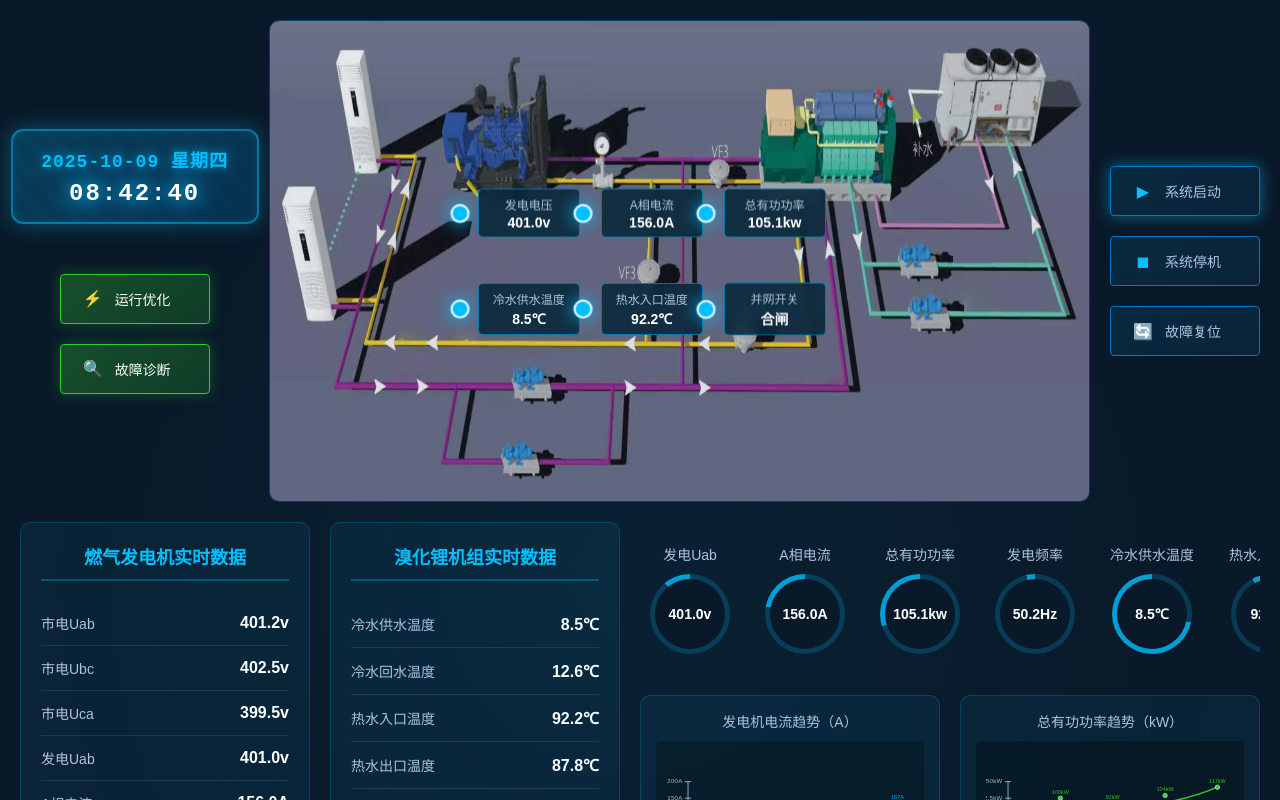
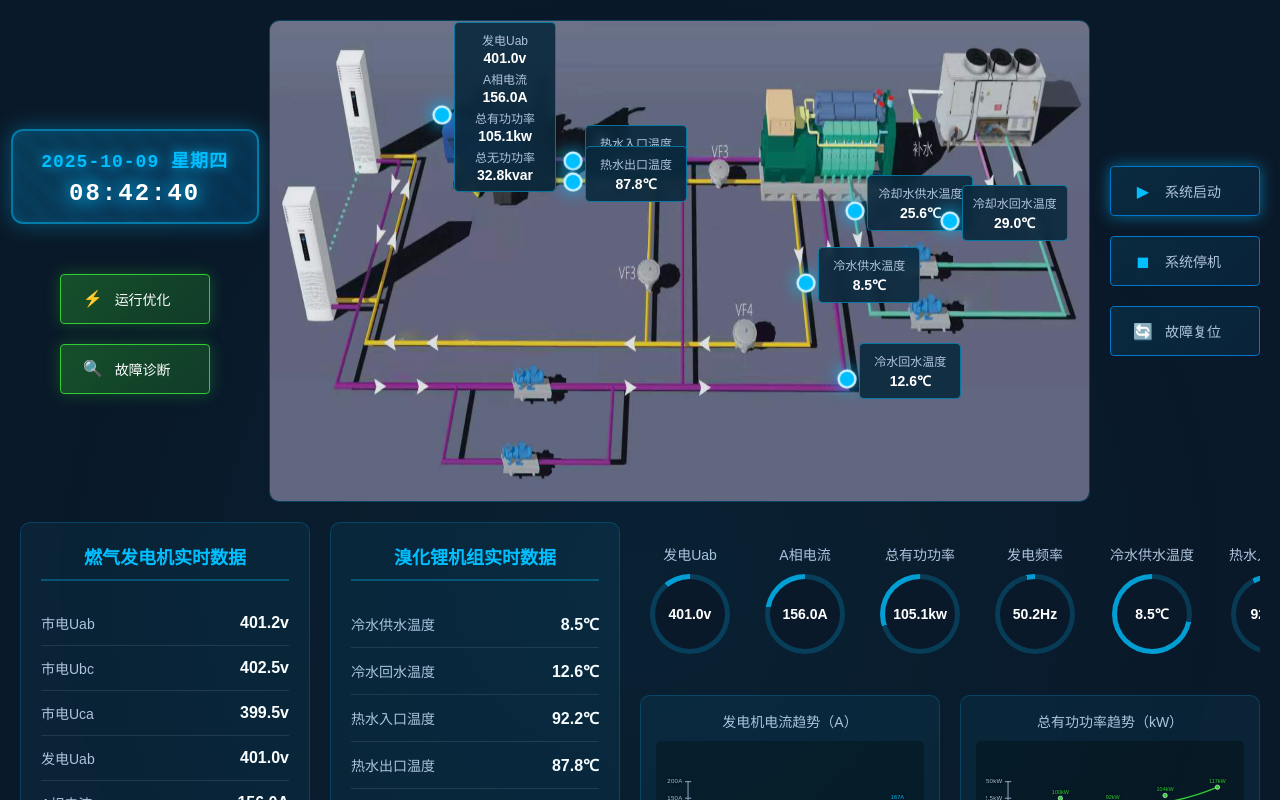
Before and after one commit to LittleExian/sim_digital, a Vue app: page / in a window 1280 px wide. Built offline with nearby package versions, Linux system fonts and the light colour scheme.

Commit message:
添加数据项

```diff
--- a/src/components/DataDashboard.vue
+++ b/src/components/DataDashboard.vue
@@ -24,73 +24,114 @@
 
       <!-- 中央图片区域（占3/5） -->
       <div class="central-image-container">
-        <div class="equipment-image-wrapper" v-if="currentSystemState === 'running'">
+        <div class="equipment-image-wrapper">
           <!-- 底层图片 -->
           <img src="/equipment.png" alt="三联供系统设备示意图" style="width: 100%; height: 100%; object-fit: fill;">
 
           <!-- 顶层数据点层 -->
           <div class="data-points-overlay">
-            <!-- 燃气发电机数据点 -->
-             <div class="data-point" style="left: 30%; top: 40%;" :class="{ 'alert': systemData.running.generator.UabValue < 380 || systemData.running.generator.UabValue > 420 }" @click.stop="toggleDataLabels">
+            <!-- 冷却水供水温度 -->
+             <div class="data-point" style="left: 70.5%; top: 40%;" :class="{ 'alert': currentSystemState === 'shutdown' }" @click.stop="toggleDataLabels('coolingWaterSupplyTemperature')">
+               <div class="data-point-wrapper">
                  <div class="data-point-circle"></div>
-               <div class="data-point-label" v-if="showDataLabels">
-                 <div class="data-point-title">发电电压</div>
-                 <div class="data-point-value">{{ systemData.running.generator.Uab }}</div>
+                 <div class="data-point-content">
+                   <div class="data-point-label" v-if="dataPointsVisibility.coolingWaterSupplyTemperature">
+                     <div class="data-point-title">冷却水供水温度</div>
+                     <div class="data-point-value">{{ systemData[currentSystemState].lithium.coolInTemp }}</div>
+                   </div>
+                 </div>
                </div>
              </div>
 
-             <!-- 电流数据点 -->
-             <div class="data-point" style="left: 45%; top: 40%;" :class="{ 'alert': systemData.running.generator.currentAValue > 180 }" @click.stop="toggleDataLabels">
+             <!-- 冷却水回水温度 -->
+             <div class="data-point" style="left: 82%; top: 42%;" :class="{ 'alert': currentSystemState === 'shutdown' }" @click.stop="toggleDataLabels('coolingWaterReturnTemperature')">
+               <div class="data-point-wrapper">
                  <div class="data-point-circle"></div>
-               <div class="data-point-label" v-if="showDataLabels">
-                 <div class="data-point-title">A相电流</div>
-                 <div class="data-point-value">{{ systemData.running.generator.currentA }}</div>
+                 <div class="data-point-content">
+                   <div class="data-point-label" v-if="dataPointsVisibility.coolingWaterReturnTemperature">
+                     <div class="data-point-title">冷却水回水温度</div>
+                     <div class="data-point-value">{{ systemData[currentSystemState].lithium.coolOutTemp }}</div>
+                   </div>
+                 </div>
                </div>
              </div>
 
-             <!-- 功率数据点 -->
-             <div class="data-point" style="left: 60%; top: 40%;" :class="{ 'alert': systemData.running.generator.powerTotalValue < 30 }" @click.stop="toggleDataLabels">
+             <!-- 冷水供水温度 -->
+             <div class="data-point" style="left: 64.5%; top: 55%;" :class="{ 'alert': currentSystemState === 'shutdown' }" @click.stop="toggleDataLabels('coldWaterSupplyTemperature')">
+               <div class="data-point-wrapper">
                  <div class="data-point-circle"></div>
-               <div class="data-point-label" v-if="showDataLabels">
-                 <div class="data-point-title">总有功功率</div>
-                 <div class="data-point-value">{{ systemData.running.generator.powerTotal }}</div>
+                 <div class="data-point-content">
+                   <div class="data-point-label" v-if="dataPointsVisibility.coldWaterSupplyTemperature">
+                     <div class="data-point-title">冷水供水温度</div>
+                     <div class="data-point-value">{{ systemData[currentSystemState].lithium.coldInTemp }}</div>
+                   </div>
+                 </div>
                </div>
              </div>
 
-             <!-- 冷水温度数据点 -->
-             <div class="data-point" style="left: 30%; top: 60%;" :class="{ 'alert': systemData.running.lithium.coldInTempValue > 12 }" @click.stop="toggleDataLabels">
+             <!-- 冷水回水温度 -->
+             <div class="data-point" style="left: 69.5%; top: 75%;" :class="{ 'alert': currentSystemState === 'shutdown' }" @click.stop="toggleDataLabels('coldWaterReturnTemperature')">
+               <div class="data-point-wrapper">
                  <div class="data-point-circle"></div>
-               <div class="data-point-label" v-if="showDataLabels">
-                 <div class="data-point-title">冷水供水温度</div>
-                 <div class="data-point-value">{{ systemData.running.lithium.coldInTemp }}</div>
+                 <div class="data-point-content">
+                   <div class="data-point-label" v-if="dataPointsVisibility.coldWaterReturnTemperature">
+                     <div class="data-point-title">冷水回水温度</div>
+                     <div class="data-point-value">{{ systemData[currentSystemState].lithium.coldOutTemp }}</div>
+                   </div>
+                 </div>
                </div>
              </div>
 
-             <!-- 热水温度数据点 -->
-             <div class="data-point" style="left: 45%; top: 60%;" :class="{ 'alert': systemData.running.lithium.hotInTempValue < 85 }" @click.stop="toggleDataLabels">
+             <!-- 热水入口温度 -->
+             <div class="data-point" style="left: 36%; top: 29.5%;" :class="{ 'alert': currentSystemState === 'shutdown' }" @click.stop="toggleDataLabels('hotWaterSupplyTemperature')">
+               <div class="data-point-wrapper">
                  <div class="data-point-circle"></div>
-               <div class="data-point-label" v-if="showDataLabels">
+                 <div class="data-point-content">
+                   <div class="data-point-label" v-if="dataPointsVisibility.hotWaterSupplyTemperature">
                      <div class="data-point-title">热水入口温度</div>
-                 <div class="data-point-value">{{ systemData.running.lithium.hotInTemp }}</div>
+                     <div class="data-point-value">{{ systemData[currentSystemState].lithium.hotInTemp }}</div>
+                   </div>
+                 </div>
                </div>
              </div>
 
-             <!-- 并网开关状态数据点 -->
-             <div class="data-point" style="left: 60%; top: 60%;" :class="{ 'alert': systemData.running.generator.gridSwitch !== '合闸' }" @click.stop="toggleDataLabels">
+             <!-- 热水出口温度 -->
+             <div class="data-point" style="left: 36%; top: 34%;" :class="{ 'alert': currentSystemState === 'shutdown' }" @click.stop="toggleDataLabels('hotWaterReturnTemperature')">
+               <div class="data-point-wrapper">
                  <div class="data-point-circle"></div>
-               <div class="data-point-label" v-if="showDataLabels">
-                 <div class="data-point-title">并网开关</div>
-                 <div class="data-point-value" :class="systemData.running.generator.gridSwitch === '合闸' ? 'normal' : 'abnormal'">
-                   {{ systemData.running.generator.gridSwitch }}
+                 <div class="data-point-content">
+                   <div class="data-point-label" v-if="dataPointsVisibility.hotWaterReturnTemperature">
+                     <div class="data-point-title">热水出口温度</div>
+                     <div class="data-point-value">{{ systemData[currentSystemState].lithium.hotOutTemp }}</div>
+                   </div>
+                 </div>
+               </div>
+             </div>
+
+             <!-- 发电机参数 -->
+             <div class="data-point" style="left: 20%; top: 20%;" :class="{ 'alert': currentSystemState === 'shutdown' }" @click.stop="toggleDataLabels('generatorVoltage')">
+               <div class="data-point-wrapper">
+                 <div class="data-point-circle"></div>
+                 <div class="data-point-content">
+                   <div class="data-point-label" v-if="dataPointsVisibility.generatorVoltage">
+                     <div class="data-point-title">发电Uab</div>
+                     <div class="data-point-value">{{ systemData[currentSystemState].generator.Uab }}</div>
+                     <div class="data-point-title">A相电流</div>
+                     <div class="data-point-value">{{ systemData[currentSystemState].generator.currentA }}</div>
+                     <div class="data-point-title">总有功功率</div>
+                     <div class="data-point-value">{{ systemData[currentSystemState].generator.powerTotal }}</div>
+                     <div class="data-point-title">总无功功率</div>
+                     <div class="data-point-value">{{ systemData[currentSystemState].generator.reactiveTotal }}</div>
+                   </div>
                  </div>
                </div>
              </div>
           </div>
         </div>
 
-        <div class="placeholder-image" v-else>
+        <!-- <div class="placeholder-image" v-else>
           <span>系统停机中，启动后显示设备运行画面</span>
-        </div>
+        </div> -->
       </div>
 
       <!-- 右侧控制区 -->
@@ -464,8 +505,16 @@ export default {
       currentTime: '',
       // 当前系统状态：shutdown（停机）/ running（运行）
       currentSystemState: 'running',
-      // 控制数据点标签的显示状态，默认显示
-      showDataLabels: true,
+      // 每个数据点独立的显示状态，默认都隐藏
+      dataPointsVisibility: {
+        coolingWaterSupplyTemperature: true,
+        coolingWaterReturnTemperature: true,
+        coldWaterSupplyTemperature: true,
+        coldWaterReturnTemperature: true,
+        hotWaterSupplyTemperature: true,
+        hotWaterReturnTemperature: true,
+        generatorVoltage: true
+      },
       // 两套数据：严格对应「画面数据.xlsx」
       systemData: {
         // 系统停机数据
@@ -582,8 +631,8 @@ export default {
       this.currentTime = `${String(now.getHours()).padStart(2, '0')}:${String(now.getMinutes()).padStart(2, '0')}:${String(now.getSeconds()).padStart(2, '0')}`;
     },
     // 切换数据点标签的显示状态
-    toggleDataLabels() {
-      this.showDataLabels = !this.showDataLabels;
+    toggleDataLabels(pointName) {
+      this.dataPointsVisibility[pointName] = !this.dataPointsVisibility[pointName];
     }
   }
 }
@@ -961,9 +1010,6 @@ body {
 .data-point {
   position: absolute;
   transform: translate(-50%, -50%);
-  display: flex;
-  align-items: center;
-  gap: 10px;
   pointer-events: auto;
   z-index: 10;
 }
@@ -977,6 +1023,10 @@ body {
   box-shadow: 0 0 10px rgba(0, 191, 255, 0.8);
   animation: pulse 2s infinite;
   border: 2px solid rgba(255, 255, 255, 0.8);
+  position: absolute;
+  top: 50%;
+  left: 50%;
+  transform: translate(-50%, -50%);
 }
 
 /* 数据点脉冲动画 */
@@ -993,6 +1043,14 @@ body {
     transform: scale(1);
     box-shadow: 0 0 10px rgba(0, 191, 255, 0.8);
   }
+}
+
+/* 数据点内容容器 */
+.data-point-content {
+  position: relative;
+  display: flex;
+  align-items: center;
+  gap: 10px;
 }
 
 /* 数据点标签 */
@@ -1012,17 +1070,33 @@ body {
      justify-content: center;
      align-items: center;
      min-width: 80px;
+     position: absolute;
+     left: 100%;
+     top: 50%;
+     transform: translateY(-50%);
+     margin-left: 30px;
+     z-index: 11;
+   }
+
+/* 数据点包装器 */
+.data-point-wrapper {
+  position: relative;
+  display: flex;
+  align-items: center;
 }
 
 /* 点击区域扩大 */
 .data-point {
   cursor: pointer;
+  width: 20px;
+  height: 20px;
 }
 
 /* 数据点标题 */
 .data-point-title {
   font-size: 12px;
   color: #b0c4de;
+  margin-top: 2px;
   margin-bottom: 2px;
 }
 
@@ -1031,6 +1105,7 @@ body {
   font-size: 14px;
   font-weight: bold;
   color: #ffffff;
+  margin-bottom: 2px;
 }
 
 /* 数据点异常状态 */
```
Lines whose indentation alone changed are shown as unchanged.
